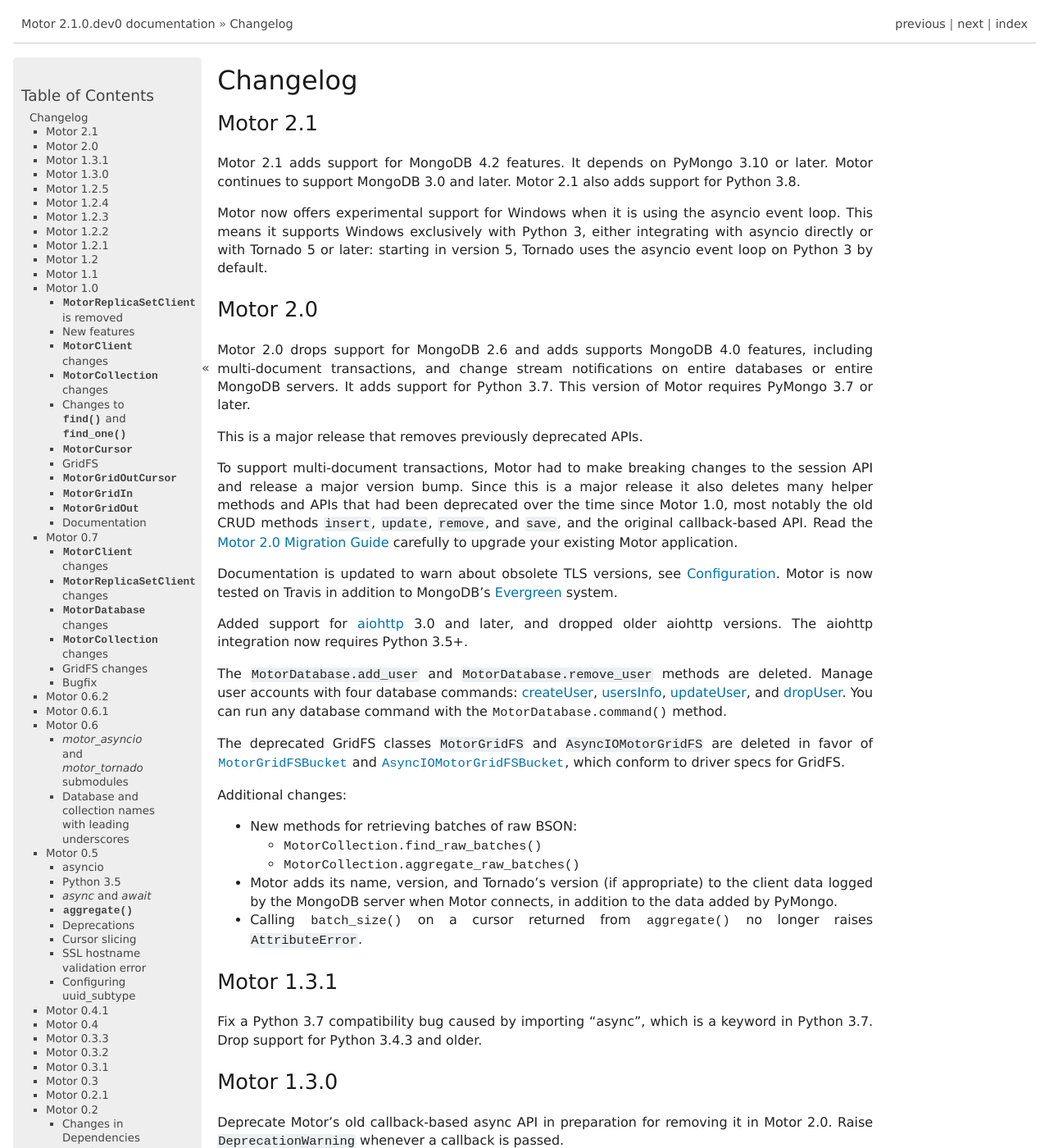
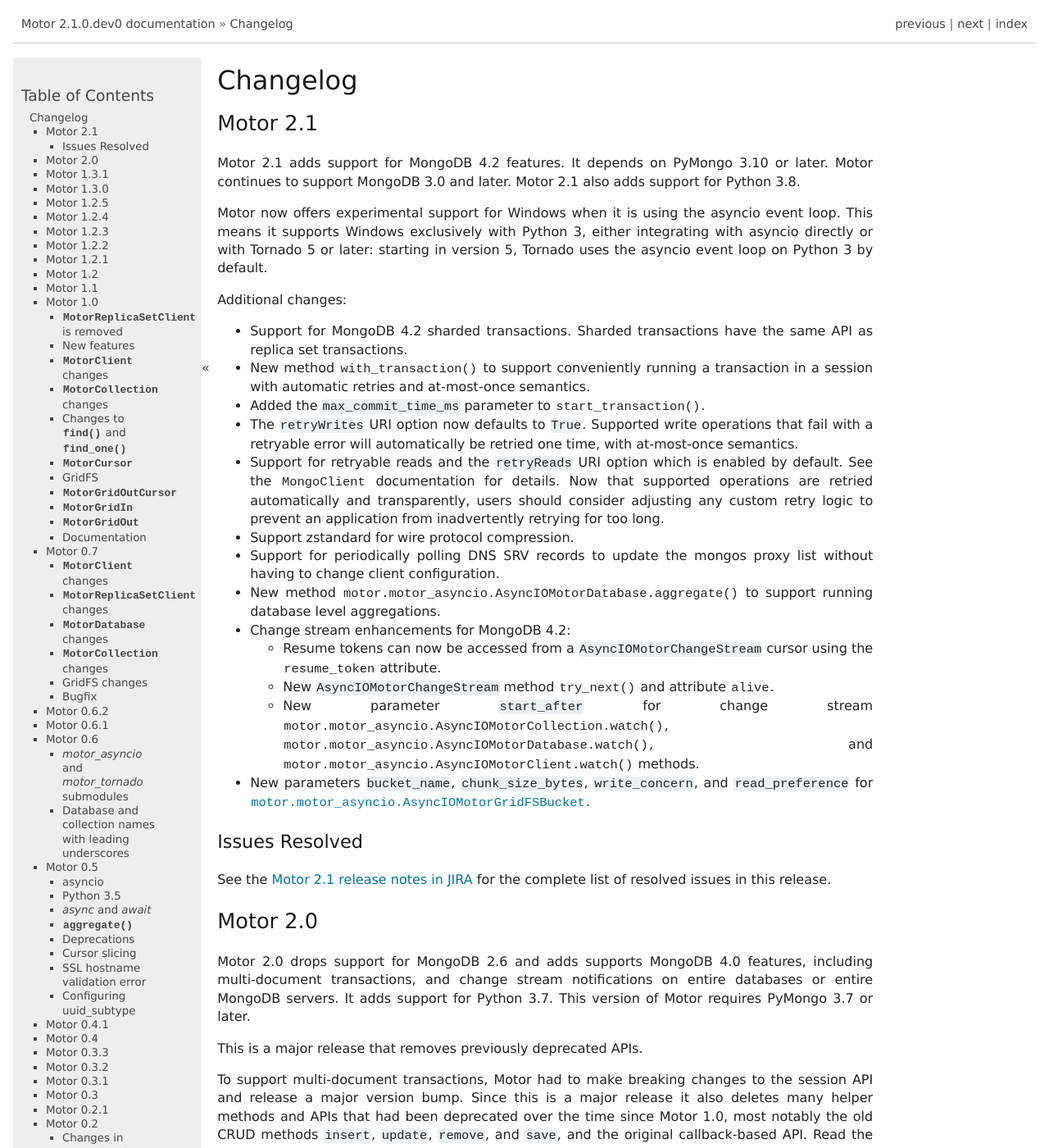
Before and after one commit to mongodb/motor, a Sphinx documentation site: the page built from doc/changelog.rst, in a window 1280 px wide and 1400 px high. Shown: the whole window at 82% size. Built offline with Sphinx 7.4.7, drawn with Linux system fonts in a browser that asks for light colours; pages that are not in the unit, such as notebooks, are missing from menus; the version number is read from the project's files by our own code.

Commit message:
Update changelog for 2.1 release

```diff
--- a/doc/changelog.rst
+++ b/doc/changelog.rst
@@ -14,6 +14,53 @@
 event loop. This means it supports Windows exclusively with Python 3, either
 integrating with asyncio directly or with Tornado 5 or later: starting in
 version 5, Tornado uses the asyncio event loop on Python 3 by default.
+
+Additional changes:
+
+- Support for MongoDB 4.2 sharded transactions. Sharded transactions have
+  the same API as replica set transactions.
+- New method :meth:`~motor.motor_asyncio.AsyncIOMotorClientSession.with_transaction`
+  to support conveniently running a transaction in a session with automatic
+  retries and at-most-once semantics.
+- Added the ``max_commit_time_ms`` parameter to
+  :meth:`~motor.motor_asyncio.AsyncIOMotorClientSession.start_transaction`.
+- The ``retryWrites`` URI option now defaults to ``True``. Supported write
+  operations that fail with a retryable error will automatically be retried one
+  time, with at-most-once semantics.
+- Support for retryable reads and the ``retryReads`` URI option which is
+  enabled by default. See the :class:`~pymongo.mongo_client.MongoClient`
+  documentation for details. Now that supported operations are retried
+  automatically and transparently, users should consider adjusting any custom
+  retry logic to prevent an application from inadvertently retrying for too
+  long.
+- Support zstandard for wire protocol compression.
+- Support for periodically polling DNS SRV records to update the mongos proxy
+  list without having to change client configuration.
+- New method :meth:`motor.motor_asyncio.AsyncIOMotorDatabase.aggregate` to
+  support running database level aggregations.
+- Change stream enhancements for MongoDB 4.2:
+
+  - Resume tokens can now be accessed from a ``AsyncIOMotorChangeStream`` cursor
+    using the :attr:`~motor.motor_asyncio.AsyncIOMotorChangeStream.resume_token`
+    attribute.
+  - New ``AsyncIOMotorChangeStream`` method
+    :meth:`~motor.motor_asyncio.AsyncIOMotorChangeStream.try_next` and
+    attribute :attr:`~motor.motor_asyncio.AsyncIOMotorChangeStream.alive`.
+  - New parameter ``start_after`` for change stream
+    :meth:`motor.motor_asyncio.AsyncIOMotorCollection.watch`,
+    :meth:`motor.motor_asyncio.AsyncIOMotorDatabase.watch`, and
+    :meth:`motor.motor_asyncio.AsyncIOMotorClient.watch` methods.
+
+- New parameters ``bucket_name``, ``chunk_size_bytes``, ``write_concern``, and
+  ``read_preference`` for :class:`motor.motor_asyncio.AsyncIOMotorGridFSBucket`.
+
+Issues Resolved
+~~~~~~~~~~~~~~~
+
+See the `Motor 2.1 release notes in JIRA`_ for the complete list of resolved
+issues in this release.
+
+.. _Motor 2.1 release notes in JIRA: https://jira.mongodb.org/secure/ReleaseNote.jspa?projectId=11182&version=20187
 
 Motor 2.0
 ---------
@@ -233,7 +280,7 @@
 .. _the PyMongo 3 changelog: http://api.mongodb.com/python/current/changelog.html#changes-in-version-3-0
 
 :class:`MotorReplicaSetClient` is removed
-~~~~~~~~~~~~~~~~~~~~~~~~~~~~~~~~~~~~~~~~~~
+~~~~~~~~~~~~~~~~~~~~~~~~~~~~~~~~~~~~~~~~~
 
 In Motor 1.0, :class:`MotorClient` is the only class. Connect to a replica set with
 a "replicaSet" URI option or parameter::
--- a/doc/conf.py
+++ b/doc/conf.py
@@ -202,7 +202,7 @@
 autodoc_default_flags = ['inherited-members']
 autodoc_member_order = 'groupwise'
 
-pymongo_inventory = ('http://api.mongodb.com/python/%s/' % pymongo_version,
+pymongo_inventory = ('https://pymongo.readthedocs.io/en/%s/' % pymongo_version,
                      None)
 
 intersphinx_mapping = {
```
